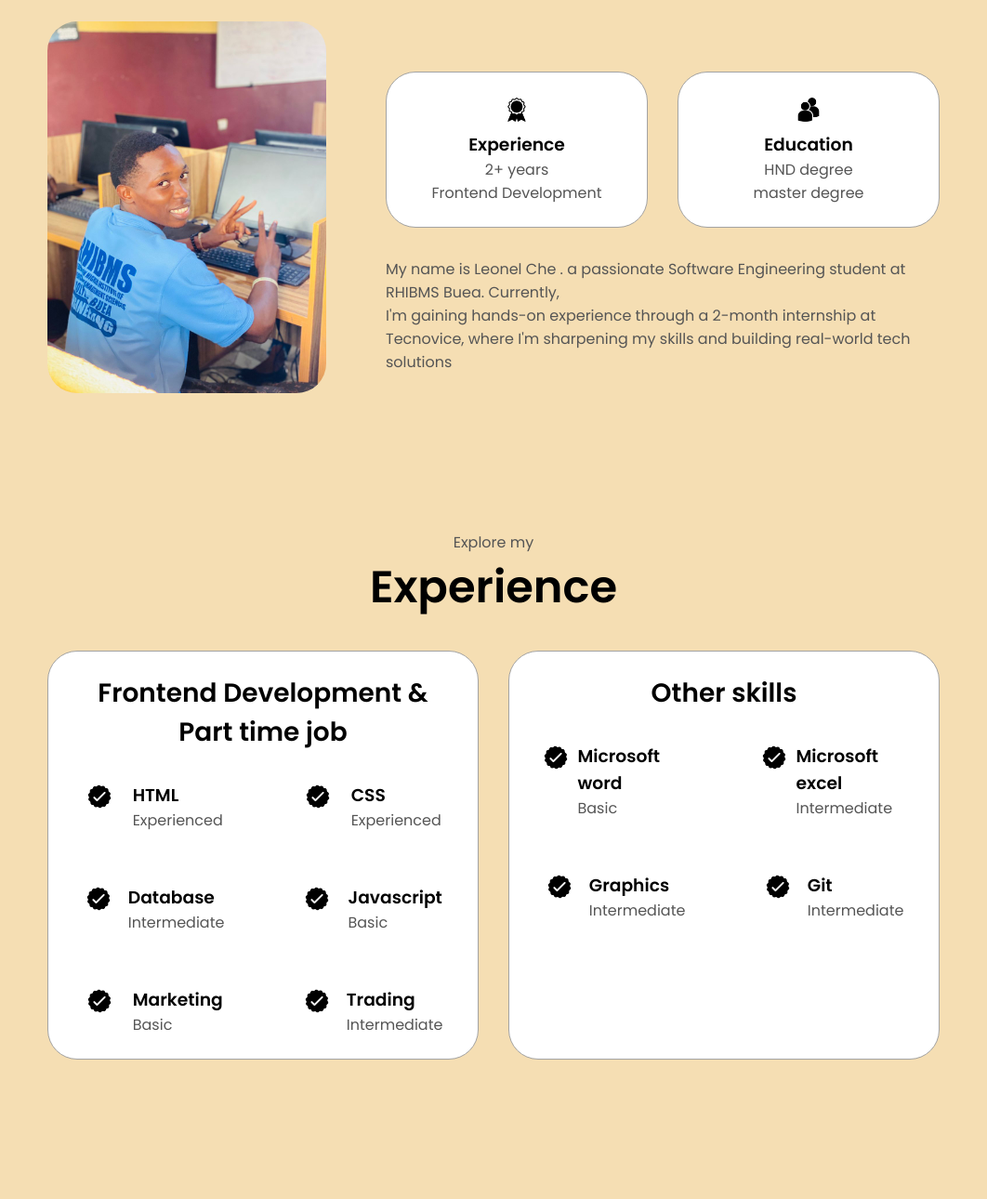
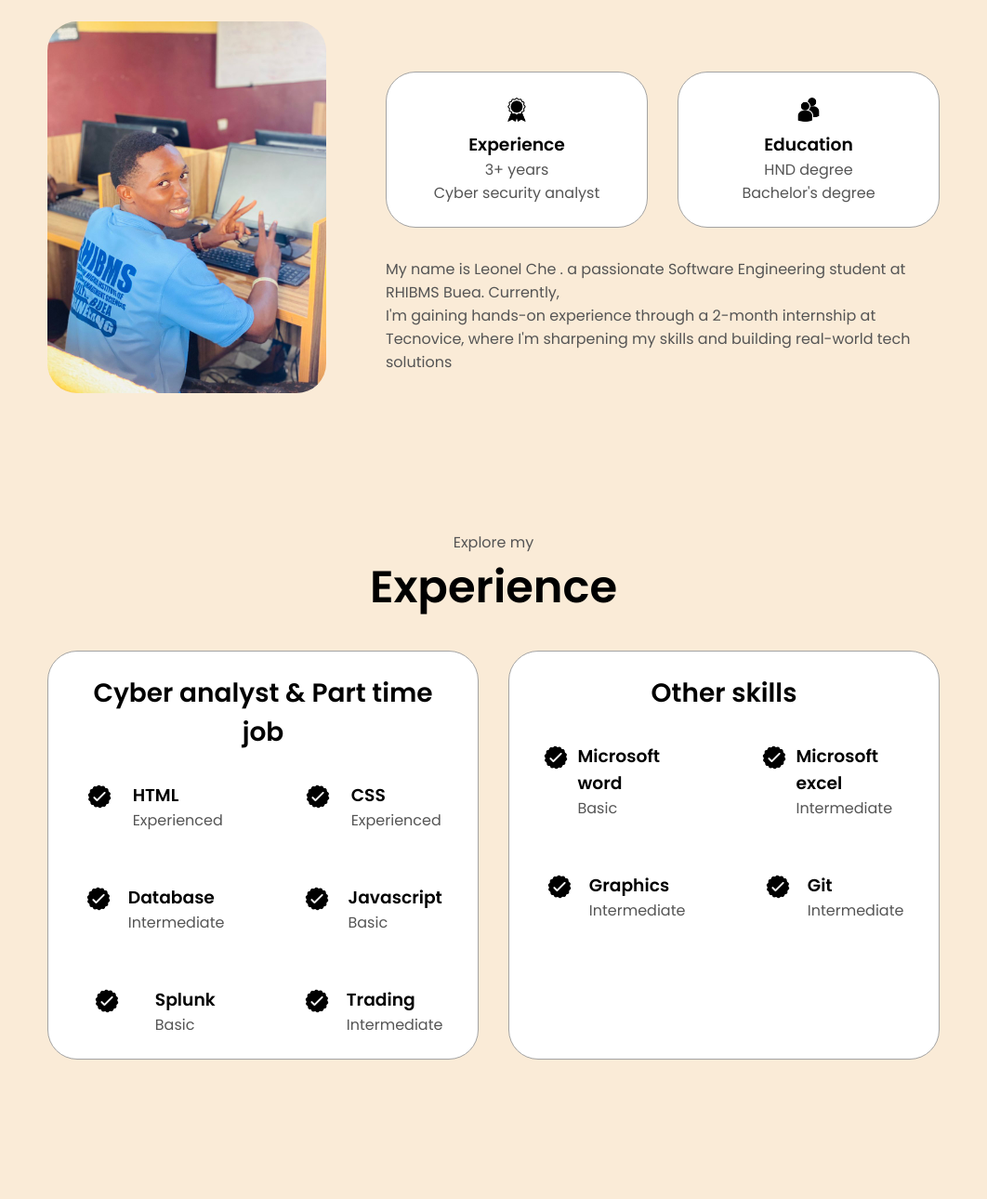
Before and after one commit to leonelfoden47/portfolio-html, a plain HTML site: page index.html in a window 1280 px wide. Shown: the part 1077-2367 px from the top of the page at 93% size, without its empty margins (109-1171 px from the left). Drawn offline with Linux system fonts and the light colour scheme.

Commit message:
pushing edited code

```diff
--- a/index.html
+++ b/index.html
@@ -43,9 +43,9 @@
         <img  src="assets/che.jpg"  alt="Leonel che profile picture" style="border-radius: 175px; width: 350px; height: 350px;">
       </div>
       <div class="section_text">
-        <p class="section_text_p1">Hello, I'm</p>
+        <p class="section_text_p1">Hello, I'm called</p>
         <h1 class="title">Leonel Che</h1>
-        <p class="section_text_p2">Frontend Developer</p>
+        <p class="section_text_p2">Cyber analyst</p>
         <div class="btn-container">
           <button class="btn btn-color-2" onclick="window.open('assets/cv2.pdf')"
           >Dowmlaod cv</button>
@@ -80,14 +80,14 @@
               class="icon"
               />
               <h3>Experience</h3>
-              <p>2+ years <br>Frontend Development</p>
+              <p>3+ years <br>Cyber security analyst</p>
             </div>
             <div class="details-container">
               <img src="./assets/education.png" alt="education icon"
               class="icon"
               />
               <h3>Education</h3>
-              <p>HND degree <br>master degree</p>
+              <p>HND degree <br>Bachelor's degree</p>
             </div>
           </div>
           <div class="text-container">
@@ -104,7 +104,7 @@
       <div class="experience-details-container">
         <div class="about-containers">
           <div class="details-container">
-            <h2 class="experience-sub-title">Frontend Development & Part time job</h2>
+            <h2 class="experience-sub-title">Cyber analyst & Part time job</h2>
             <div class="article-container">
               <article>
                 <img src="./assets/checkmark.png" alt="Experience
@@ -147,7 +147,7 @@
                 icon" class="icon"
                 />
                 <div>
-                  <h3>Marketing</h3>
+                  <h3>Splunk</h3>
                   <p>Basic</p>
                 </div>
               </article>
--- a/style.css
+++ b/style.css
@@ -8,7 +8,7 @@
 }
 body{
     font-family: "poppins", sans-serif;
-    background-color: wheat;
+    background-color: #faebd7;
 
 }
 html {
```
